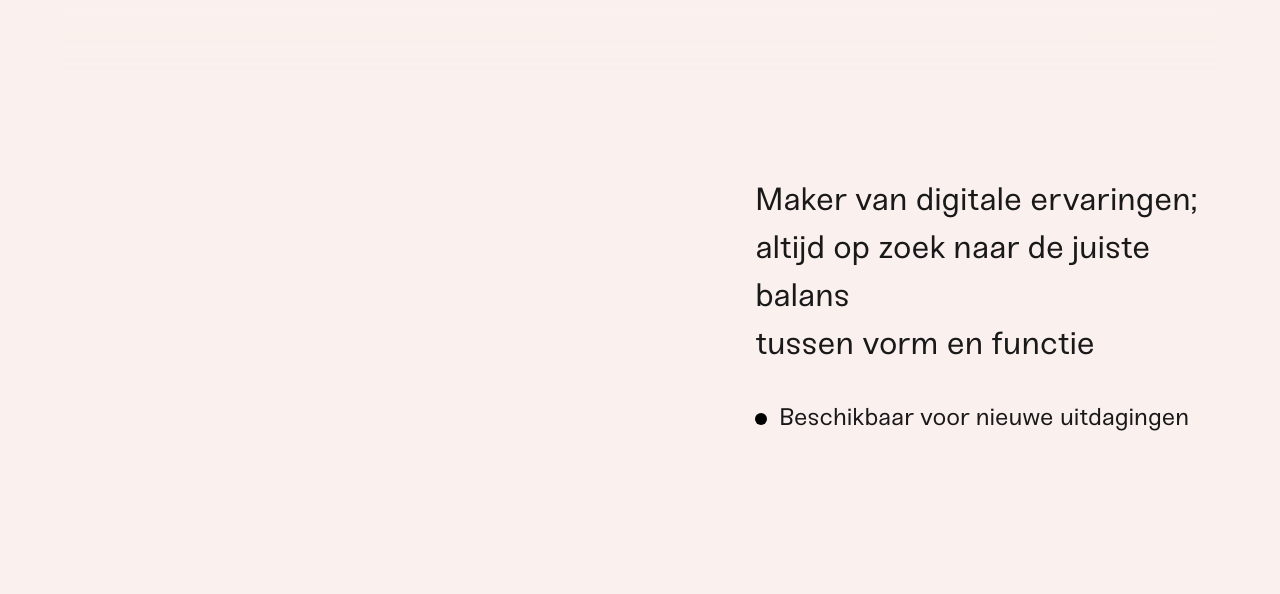
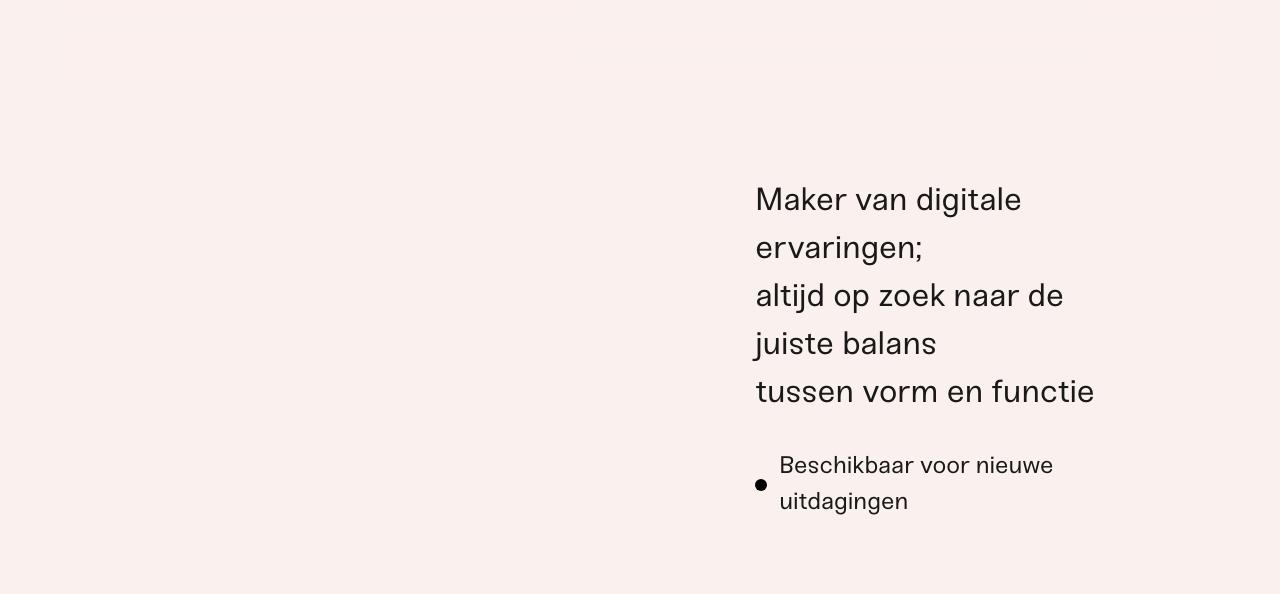
Before and after one commit to timowentink/portfolio, a plain HTML site: page index.html in a window 1280 px wide. Shown: the part 94-688 px from the top of the page. Drawn offline with Linux system fonts and the light colour scheme.

Commit message:
extra space

```diff
--- a/css/style.css
+++ b/css/style.css
@@ -392,6 +392,7 @@ html {
 
   .grid-2{
     grid-column: 4 / 6;
+    padding-right: 10vh;
   }
 
   .grid-3 {
```
